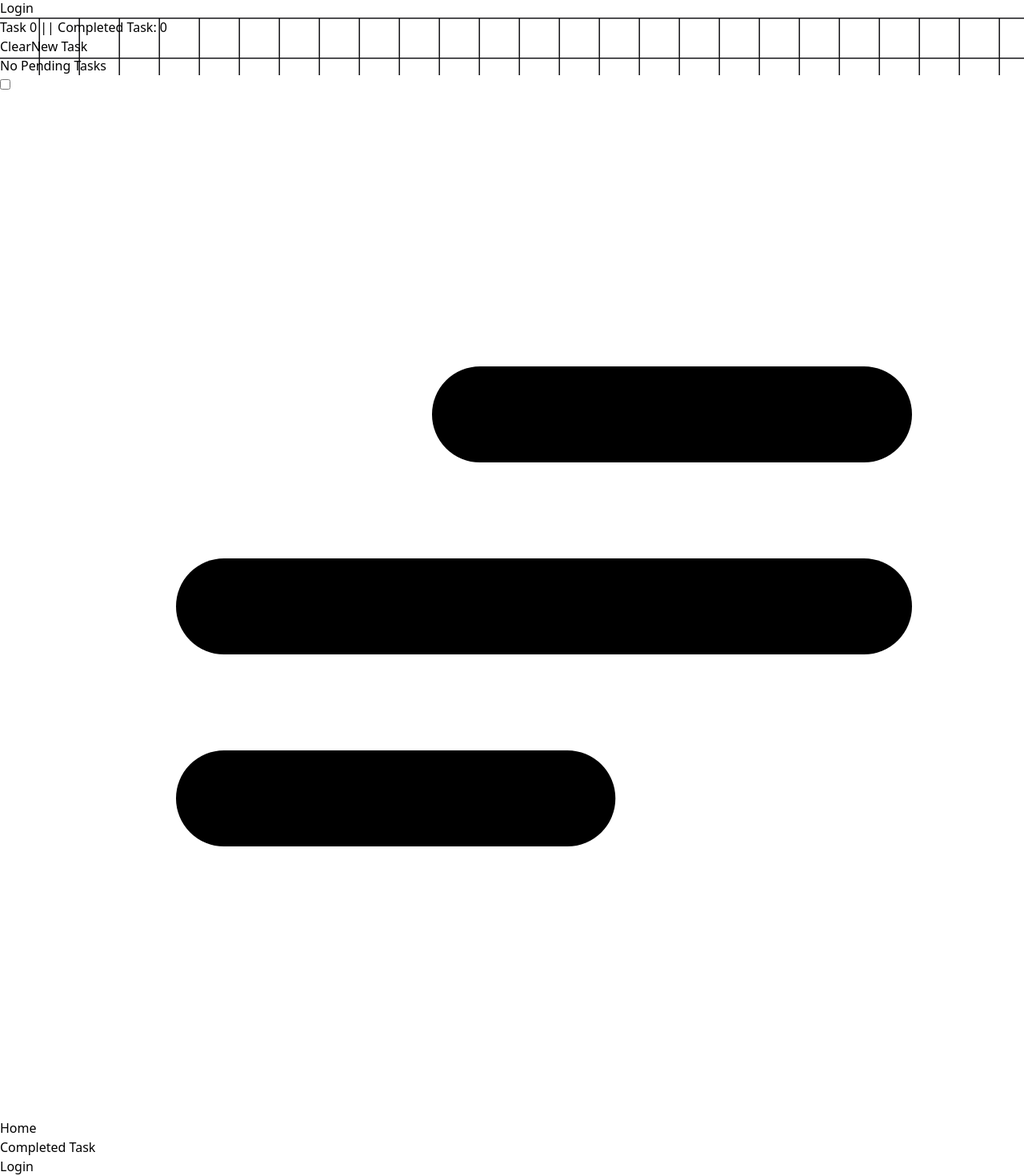
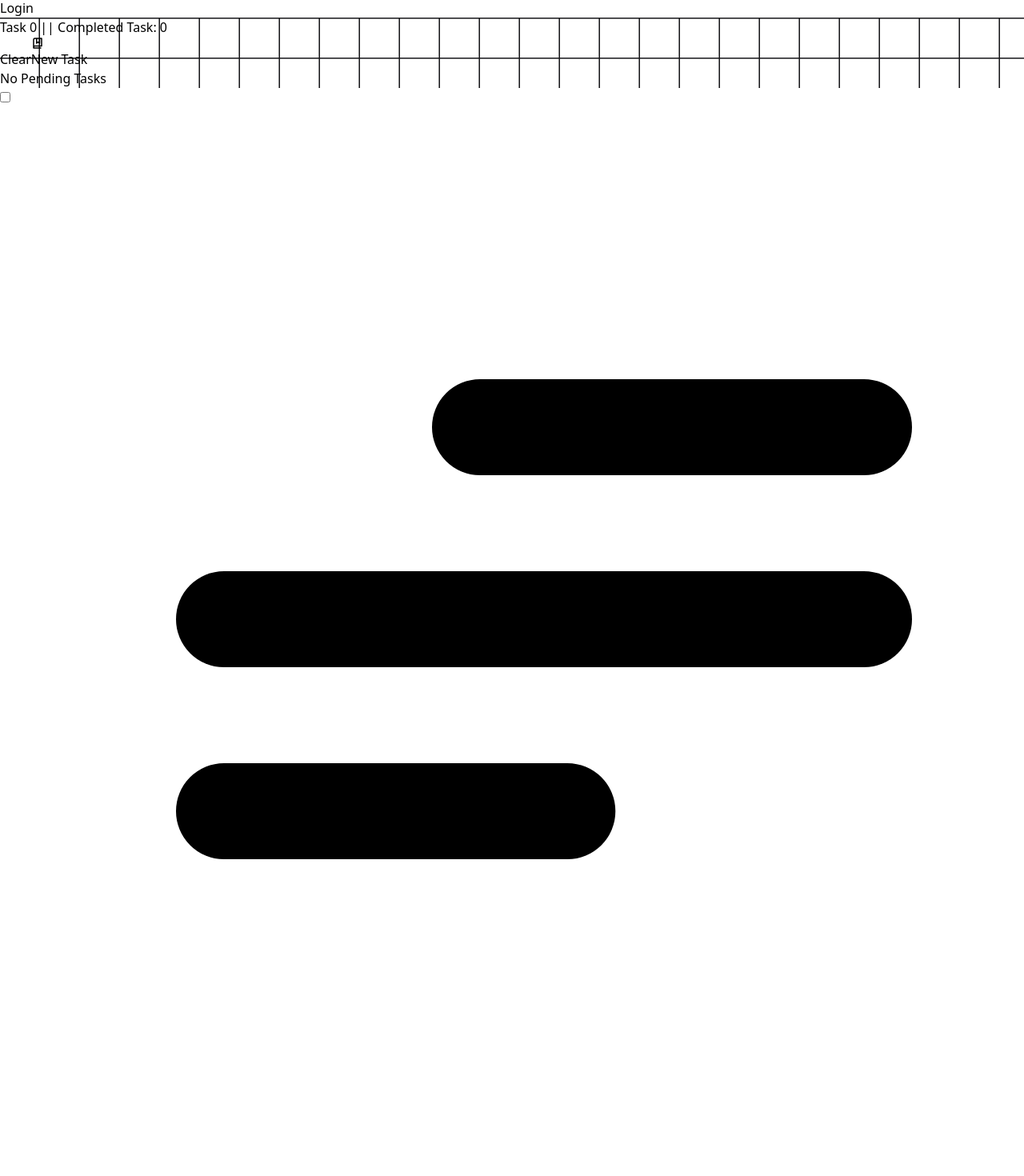
Before and after one commit to debanjan-bera/To-Do-Application, a React (Vite) app: page / in a window 1280 px wide. Shown: the part 1402-2872 px from the top of the page at 80% size. After the commit the page ends 2816 px from the top, so only its background shows below. Built offline with nearby package versions, Linux system fonts and the light colour scheme.

Commit message:
refactor: Enhance ListBoxComp and ClearTodo components with improved button styles and hover effects for better user interaction

```diff
--- a/src/Components/Primary Component/ListBoxComp.jsx
+++ b/src/Components/Primary Component/ListBoxComp.jsx
@@ -4,7 +4,8 @@ import { updatedTodayDate } from "../../Backend/LocalStorage";
 import { useContext, useEffect, useState } from "react";
 import { ToDoContext } from "../../Contexts/CreateContext";
 import { handleDeleteTask, toggleChekedStatus, toggleTaskStatus } from "../../Backend/TaskFunctionality";
-import { FiClock, FiTrash2 } from "react-icons/fi";
+import { FiClock, FiTrash2, } from "react-icons/fi";
+import { BsThreeDotsVertical } from "react-icons/bs";
 import { useAnimate, usePresence } from "framer-motion";
 import { motion } from "framer-motion";
 
@@ -44,7 +45,7 @@ export const TaskListComp = ({ curTask, pendingTask }) => {
             <FiClock /> <span>{updatedTodayDate(id)}</span>
           </div>
         </section>
-
+        <button className="p-1 text-base scale-125 hover:bg-white/10 rounded-full"><BsThreeDotsVertical /></button>
         <button className="rounded bg-red-300/20 px-1.5 py-1 text-xs text-red-300 transition-colors hover:bg-red-600 hover:text-red-200" onClick={() => handleDeleteTask(setTaskArr, setFilteredData, id, pendingTask)}>
           <FiTrash2 />
         </button>
--- a/src/Components/functionality/ClearTodo.jsx
+++ b/src/Components/functionality/ClearTodo.jsx
@@ -15,7 +15,7 @@ export const ClearAllTask = ({pendingTask})=>{
     }
     const hiddenCompo = ()=>{
       const emptyTask = pendingTask ? taskArr.length : filteredData.length
-      const classList= `mx-3 px-4 py-2 text-xl font-bold rounded-md text-white bg-red-600 hover:bg-red-500 ${emptyTask ? 'visible' : 'hidden'}`;
+      const classList= `mx-3 px-4 py-2 text-xl font-bold rounded-md text-white bg-red-600 hover:bg-red-700 ${emptyTask ? 'visible' : 'hidden'}`;
       return classList
 }
     return <button className={hiddenCompo()} onClick={handleClearAll}>Clear</button>
--- a/src/Components/layout/Calender Component/Calender.jsx
+++ b/src/Components/layout/Calender Component/Calender.jsx
@@ -1,9 +1,9 @@
-import { NavLink } from "react-router-dom";
+// import { NavLink } from "react-router-dom";
 
 export const CalenderComponent = () => {
   return (
     <>
-      <aside className="calender bg-[#1E1F24] row-start-2 row-end-5 col-start-3 text-white text-base">
+      <aside className="calender bg-[#1E1F24] row-start-2 row-end-5 col-start-3 text-white text-base flex flex-col  items-center">
         <section className="bg-black/10  fill-transparent w-[3.3rem]">
           <label className="hamburger cursor-pointer ">
             <input type="checkbox" className="hidden" />
@@ -16,9 +16,50 @@ export const CalenderComponent = () => {
             </svg>
           </label>
         </section>
-        <NavLink to="/"><h1>Home</h1></NavLink>
-        <NavLink to="/completedTask"><h1>Completed Task</h1></NavLink>
-        <NavLink to="/calendar"><h1>Login</h1></NavLink>
+        {/* <section className="w-[92%] bg-white grid  text-black p-2">
+          <div className="grid grid-cols-7 gap-1 text-center">
+          {["Sun", "Mon", "Tue", "Wed", "Thu", "Fri", "Sat"].map((day) => (
+              <div key={day} className="font-semibold text-gray-700">
+                {day}
+              </div>
+            ))}
+        <div className="text-base bg-blue-500 font-semibold text-white p-2 rounded-full">1</div>
+        <div className="p-2">12</div>
+        <div>1</div>
+        <div>1</div>
+        <div>1</div>
+        <div>1</div>
+        <div>1</div>
+        <div>1</div>
+        <div>1</div>
+        <div>1</div>
+        <div>1</div>
+        <div>1</div>
+        <div>1</div>
+        <div>1</div>
+        <div>1</div>
+        <div>1</div>
+        <div>1</div>
+        <div>1</div>
+        <div>1</div>
+        <div>1</div>
+        <div>1</div>
+        <div>1</div>
+        <div>1</div>
+        <div>1</div>
+        <div>1</div>
+        <div>1</div>
+        <div>1</div>
+        <div>1</div>
+        <div>1</div>
+        <div>1</div>
+        <div>1</div>
+        <div>1</div>
+          </div>
+
+        </section> */}
+
+
       </aside>
     </>
   );
--- a/src/To-Do/InputBox.jsx
+++ b/src/To-Do/InputBox.jsx
@@ -2,7 +2,7 @@ import { useForm } from "react-hook-form"
 import { handleFormCancel, handleFromSubmit } from "../Backend/FormFunctionality"
 import { useContext } from "react"
 import { ToDoContext } from "../Contexts/CreateContext"
-import { motion } from "framer-motion"
+import { motion, useMotionValue } from "framer-motion"
 import { useDragControls } from "motion/react"
 import "./todo.css";
 
@@ -14,6 +14,7 @@ export const AddTaskForm = () =>{
   })
   const {taskArr, setTaskArr,setWindowClose,setmobileAddButton} = useContext(ToDoContext)
   const controls = useDragControls()
+  const y = useMotionValue(0);
   // const constraintsRef = useRef(null)
 
   const onSubmit = (data) =>{
--- a/src/To-Do/ToDoApp.jsx
+++ b/src/To-Do/ToDoApp.jsx
@@ -8,6 +8,7 @@ import { TaskListComp } from "../Components/Primary Component/ListBoxComp";
 import { MobileAddTaskButton } from "../Components/functionality/CheckBox/AddButton";
 import { handleFormCancel } from "../Backend/FormFunctionality";
 import { AnimatePresence } from "framer-motion";
+import { PiBookBookmarkBold } from "react-icons/pi";
 export const TodoApp = () => {
   const { taskArr, windowOpen, setWindowClose, filteredData,handleAddTaskWindow} = useContext(ToDoContext);
   useEffect(() => {
@@ -39,8 +40,11 @@ export const TodoApp = () => {
           </h2>
           <div>
             <ClearAllTask pendingTask={true} />
-          <button className="px-4 py-2 text-lg bg-sky-600 rounded-md text-white font-bold hidden md:inline hover:bg-sky-500" onClick={handleAddTaskWindow}>
-            New Task
+          <button className="px-4 py-2 bg-blue-600 rounded-md text-white hidden  md:inline hover:bg-blue-700" onClick={handleAddTaskWindow}>
+            <div className="text-xl flex flex-row items-center gap-1">
+              <PiBookBookmarkBold />
+              <h3 className="text-lg font-bold">New Task</h3>
+              </div>
           </button>
 
           </div>
--- a/src/To-Do/todo.css
+++ b/src/To-Do/todo.css
@@ -9,13 +9,6 @@
     width: 100%;
     border-radius: 0.4rem 0 0 0.4rem;
     border: none;
-}
-.netbackground {
-    /* background: repeating-linear-gradient(to bottom, transparent 0 100px,#fff2 100px 101px),
-                repeating-linear-gradient(to right, transparent 0 100px, rgba(255, 252, 252, 0.133) 100px 101px); */
-    height: 100%;
-    max-height: 100%;
-    width: 100%;
 }
 .buttonClass{
     height: 3rem;
@@ -54,7 +47,6 @@ select:focus-within {
     transition: all 0.4s linear;
   }
 
-
   @media screen and (max-width:560px){
     .register-cont{
         align-items: end;
```
